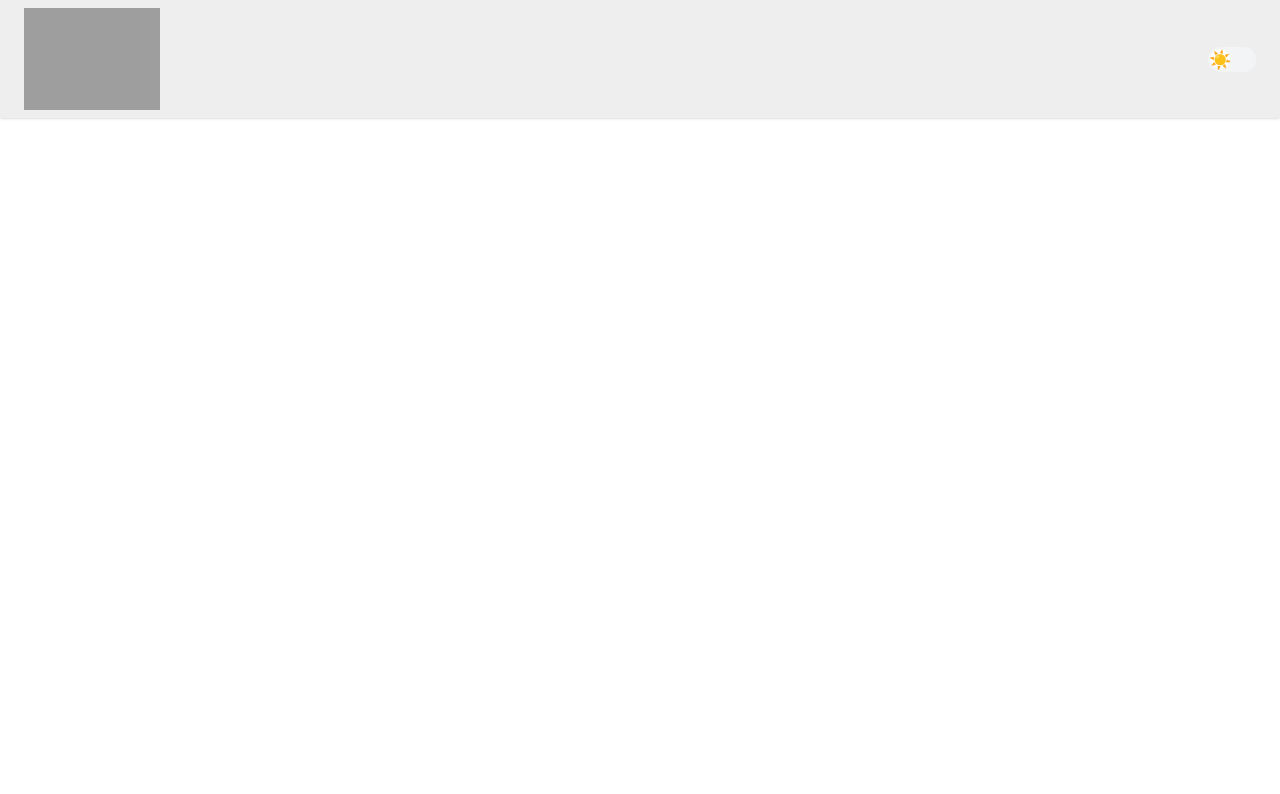
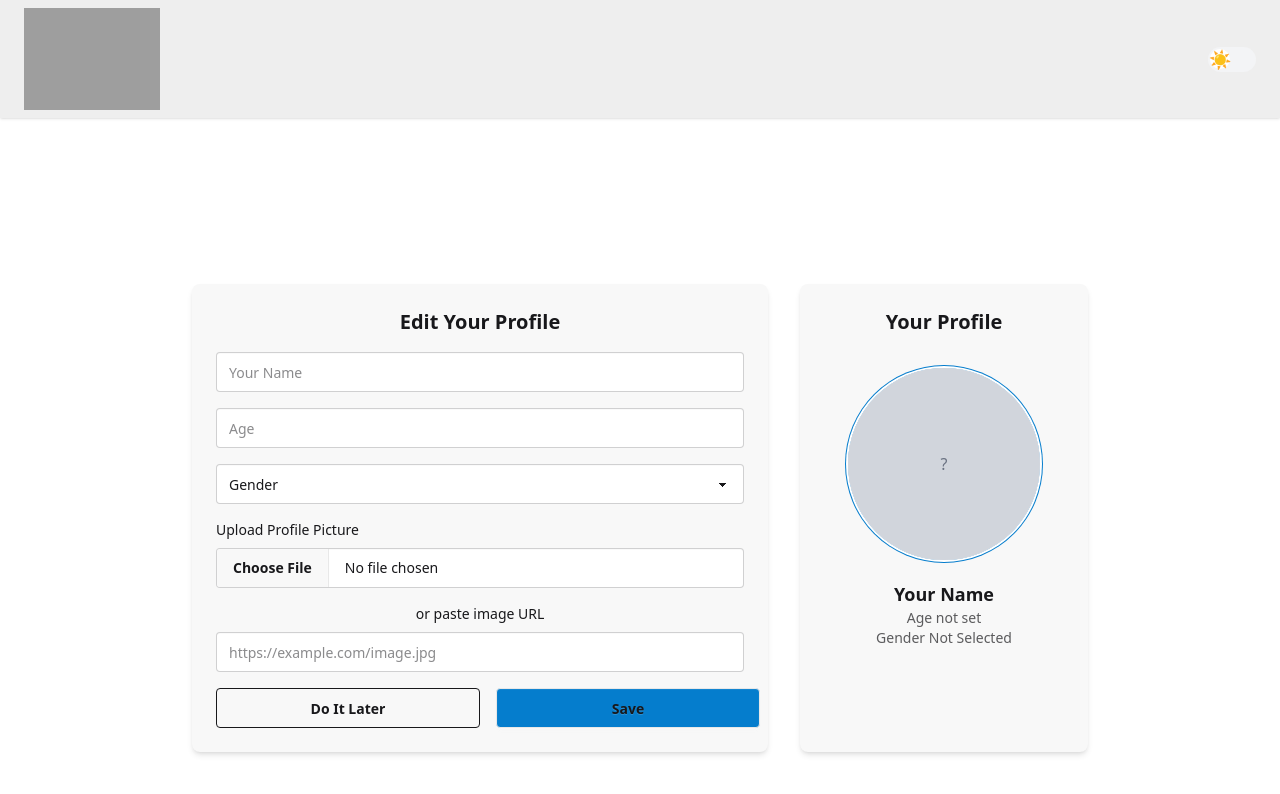
Before and after one commit to vaishnavi-ra-ut/PromptPersona-Frontend, a React (Vite) app: page /edit in a window 1280 px wide. Before the commit this address had no page. Shown: the top 794 px of the page. Built offline with nearby package versions, Linux system fonts and the light colour scheme; no server answers; grey boxes are pictures that could not be loaded.

Commit message:
Added Redux store

```diff
--- a/package.json
+++ b/package.json
@@ -10,10 +10,12 @@
     "preview": "vite preview"
   },
   "dependencies": {
+    "@reduxjs/toolkit": "^2.8.2",
     "axios": "^1.10.0",
     "nodemon": "^3.1.10",
     "react": "^19.1.0",
     "react-dom": "^19.1.0",
+    "react-redux": "^9.2.0",
     "react-router-dom": "^7.6.3"
   },
   "devDependencies": {
--- a/src/app.jsx
+++ b/src/app.jsx
@@ -1,6 +1,7 @@
 import { Routes, Route, BrowserRouter as Router } from "react-router-dom";
 import AuthPage from "./components/AuthPage";
 import Navbar from './components/NavBar';
+import EditProfile from "./components/EditProfile";
 
 function App() {
   return (
@@ -9,6 +10,7 @@ function App() {
       <Routes>
         <Route path="/" element={<h1 className="p-8 bg-red-500">Welcome to PromptPersona 👋</h1>} />
         <Route path="/auth" element={<AuthPage />} />
+        <Route path="/edit" element={<EditProfile />} />
       </Routes>
     </Router>
   );
--- a/src/components/AuthPage.jsx
+++ b/src/components/AuthPage.jsx
@@ -1,4 +1,8 @@
 import { useState } from "react";
+import { useNavigate } from "react-router-dom";
+import API from "../utils/axios";
+import { useDispatch } from "react-redux";
+import { setCredentials } from "../utils/authSlice";
 
 const AuthPage = () => {
   const [isSignup, setIsSignup] = useState(false);
@@ -9,20 +13,49 @@ const AuthPage = () => {
     age: "",
     gender: "",
   });
+  const [error, setError] = useState("");
+  const [loading, setLoading] = useState(false);
+
+  const dispatch = useDispatch();
+  const navigate = useNavigate();
 
   const handleChange = (e) => {
     setForm({ ...form, [e.target.name]: e.target.value });
   };
 
-  const handleSubmit = (e) => {
+  const handleSubmit = async (e) => {
     e.preventDefault();
-    console.log(isSignup ? "Signup Data:" : "Login Data:", form);
-    // Call login/signup API based on `isSignup`
+    setError("");
+    setLoading(true);
+
+    try {
+      const url = isSignup ? "/auth/signup" : "/auth/login";
+
+      const cleanedForm = {
+        ...form,
+        name: form.name.trim(),
+        email: form.email.trim(),
+        gender: form.gender.trim().toLowerCase(),
+      };
+
+      const { data } = await API.post(url, cleanedForm);
+
+      localStorage.setItem("token", data.token);
+      dispatch(setCredentials({ user: data.user, token: data.token }));
+
+      if (isSignup) navigate("/edit");
+      else navigate("/");
+    } catch (err) {
+      console.error(err);
+      setError(err.response?.data?.error || "Something went wrong");
+    } finally {
+      setLoading(false);
+    }
   };
 
   return (
-    <div className="min-h-screen flex items-center justify-center bg-base-100 ">
-      <div className="card w-full max-w-md shadow-xl bg-base-300 border-1 border-gray-400 -mt-[7rem]">
+    <div className="min-h-screen flex items-center justify-center bg-base-100">
+      <div className="card w-full max-w-md shadow-lg bg-base-200 -mt-20">
         <div className="card-body">
           <h2 className="text-2xl font-bold text-center text-[#057dcd]">
             {isSignup ? "Create Account" : "Welcome Back"}
@@ -86,17 +119,31 @@ const AuthPage = () => {
               required
             />
 
-            <button type="submit" className="btn bg-[#057dcd] w-full ">
-              {isSignup ? "Sign Up" : "Login"}
+            <button
+              type="submit"
+              className="btn bg-[#057dcd] w-full"
+              disabled={loading}
+            >
+              {loading
+                ? "Please wait..."
+                : isSignup
+                ? "Sign Up"
+                : "Login"}
             </button>
           </form>
+
+          {error && (
+            <div className="text-red-500 text-sm text-center mt-2">
+              {error}
+            </div>
+          )}
 
           <div className="text-center mt-4">
             <p className="text-sm">
               {isSignup ? "Already have an account?" : "New user?"}{" "}
               <button
                 onClick={() => setIsSignup(!isSignup)}
-                className="text-[#057dcd] hover:underline"
+                className="text-[#057dcd] hover:underline font-medium"
               >
                 {isSignup ? "Login here" : "Create account"}
               </button>
--- /dev/null
+++ b/src/components/EditProfile.jsx
@@ -0,0 +1,179 @@
+import { useEffect, useState } from "react";
+import API from "../utils/axios";
+import { useNavigate } from "react-router-dom";
+import { useSelector } from "react-redux";
+
+
+const EditProfile = () => {
+
+  const user = useSelector((state) => state.auth.user);
+  const [form, setForm] = useState({
+  name: user?.name || "",
+  age: user?.age || "",
+  gender: user?.gender || "",
+  imageUrl: ""
+});
+
+  const [imageFile, setImageFile] = useState(null);
+  const [preview, setPreview] = useState("");
+  const navigate = useNavigate();
+
+  useEffect(() => {
+  if (!user) {
+    const fetchUser = async () => {
+      try {
+        const { data } = await API.get("/profile/");
+        setForm({
+          name: data.name || "",
+          age: data.age || "",
+          gender: data.gender || "",
+          imageUrl: data.profileImage || ""
+        });
+        setPreview(data.profileImage || "");
+      } catch (err) {
+        console.error("Failed to load profile", err);
+      }
+    };
+    fetchUser();
+  }
+}, [user]);
+
+
+  const handleChange = (e) => {
+    setForm((prev) => ({
+      ...prev,
+      [e.target.name]: e.target.value
+    }));
+  };
+
+  const handleFileChange = (e) => {
+    const file = e.target.files[0];
+    setImageFile(file);
+    setPreview(URL.createObjectURL(file));
+  };
+
+  const handleSubmit = async (e) => {
+    e.preventDefault();
+    try {
+      const formData = new FormData();
+
+      formData.append("name", form.name);
+      formData.append("age", form.age);
+      formData.append("gender", form.gender);
+      if (imageFile) {
+        formData.append("profileImage", imageFile);
+      } else if (form.imageUrl) {
+        formData.append("imageUrl", form.imageUrl);
+      }
+
+      await API.put("/edit", formData, {
+        headers: { "Content-Type": "multipart/form-data" }
+      });
+
+      navigate("/");
+    } catch (err) {
+      console.error("Update failed", err);
+    }
+  };
+
+  return (
+    <div className="min-h-screen flex items-center justify-center bg-base-100 px-4 py-8">
+      <div className="flex flex-col md:flex-row gap-8 w-full max-w-6xl justify-center">
+        {/* EDIT FORM */}
+        <div className="card w-full md:w-1/2 bg-base-200 shadow-md p-6">
+          <h2 className="text-xl font-bold text-center mb-4">Edit Your Profile</h2>
+          <form onSubmit={handleSubmit} className="space-y-4">
+            <input
+              type="text"
+              name="name"
+              value={form.name}
+              onChange={handleChange}
+              placeholder="Your Name"
+              className="input input-bordered w-full"
+              required
+            />
+
+            <input
+              type="number"
+              name="age"
+              value={form.age}
+              onChange={handleChange}
+              placeholder="Age"
+              className="input input-bordered w-full"
+              required
+            />
+
+            <select
+              name="gender"
+              value={form.gender}
+              onChange={handleChange}
+              className="select select-bordered w-full"
+            >
+              <option value="">Gender</option>
+              <option value="female">Female</option>
+              <option value="male">Male</option>
+              <option value="other">Other</option>
+            </select>
+
+            <div className="space-y-2">
+              <label className="text-sm font-medium block">Upload Profile Picture</label>
+              <input
+                type="file"
+                accept="image/*"
+                onChange={handleFileChange}
+                className="file-input file-input-bordered w-full"
+              />
+
+              <p className="text-center text-sm mt-2">or paste image URL</p>
+              <input
+                type="text"
+                name="imageUrl"
+                value={form.imageUrl}
+                onChange={(e) => {
+                  handleChange(e);
+                  setPreview(e.target.value);
+                }}
+                placeholder="https://example.com/image.jpg"
+                className="input input-bordered w-full"
+              />
+            </div>
+
+            <div className="flex justify-between gap-4">
+              <button type="button" className="btn btn-outline w-1/2" onClick={() => navigate("/")}>
+                Do It Later
+              </button>
+              <button type="submit" className="btn bg-[#057dcd] w-1/2">
+                Save
+              </button>
+            </div>
+          </form>
+        </div>
+
+        {/* LIVE PREVIEW */}
+        <div className="card w-full md:w-1/4 bg-base-200 shadow-md p-6 flex flex-col items-center text-center">
+          <h2 className="text-xl font-bold mb-8">Your Profile</h2>
+
+          <div className="avatar mb-5">
+            <div className="w-48 rounded-full ring ring-[#057dcd] ring-offset-base-100 ring-offset-2">
+              {preview ? (
+                <img src={preview} alt="Profile Preview" />
+              ) : (
+                <div className="bg-gray-300 w-full h-full flex items-center justify-center text-gray-500">
+                  ?
+                </div>
+              )}
+            </div>
+          </div>
+
+          <p className="text-lg font-semibold">{form.name || "Your Name"}</p>
+          <p className="text-sm text-base-content/70">
+            {form.age ? `${form.age} years old` : "Age not set"}
+          </p>
+          <p className="text-sm text-base-content/70 capitalize">{form.gender || "Gender not selected"}</p>
+        </div>
+      </div>
+    </div>
+  );
+};
+
+export default EditProfile;
--- a/src/main.jsx
+++ b/src/main.jsx
@@ -1,8 +1,11 @@
-import React from 'react';
 import ReactDOM from 'react-dom/client';
-import App from './App.jsx';
+import App from './app';
 import './index.css';
+import { Provider } from "react-redux";
+import { store } from "./utils/appStore";
 
 ReactDOM.createRoot(document.getElementById('root')).render(
-    <App />
+    <Provider store={store}>
+        <App />
+    </Provider>
 );
--- /dev/null
+++ b/src/utils/appStore.js
@@ -0,0 +1,8 @@
+import { configureStore } from "@reduxjs/toolkit";
+import authReducer from "./authSlice";
+
+export const store = configureStore({
+  reducer: {
+    auth: authReducer,
+  },
+});
--- /dev/null
+++ b/src/utils/authSlice.js
@@ -0,0 +1,25 @@
+import { createSlice } from "@reduxjs/toolkit";
+
+const initialState = {
+  user: null,
+  token: localStorage.getItem("token") || null,
+};
+
+const authSlice = createSlice({
+  name: "auth",
+  initialState,
+  reducers: {
+    setCredentials: (state, action) => {
+      state.user = action.payload.user;
+      state.token = action.payload.token;
+    },
+    logout: (state) => {
+      state.user = null;
+      state.token = null;
+      localStorage.removeItem("token");
+    },
+  },
+});
+
+export const { setCredentials, logout } = authSlice.actions;
+export default authSlice.reducer;
--- a/src/utils/axios.js
+++ b/src/utils/axios.js
@@ -1,8 +1,14 @@
 import axios from "axios";
 
 const API = axios.create({
-  baseURL: "http://localhost:3000/api",
-  withCredentials: true,
+  baseURL: "http://localhost:5000/api",
+  withCredentials: true, // for cookie-based auth
+});
+
+API.interceptors.request.use((config) => {
+  const token = localStorage.getItem("token");
+  if (token) config.headers.Authorization = `Bearer ${token}`;
+  return config;
 });
 
 export default API;
```
Also changed, not shown: 1 other file (tests, documents, lock files or other folders).
